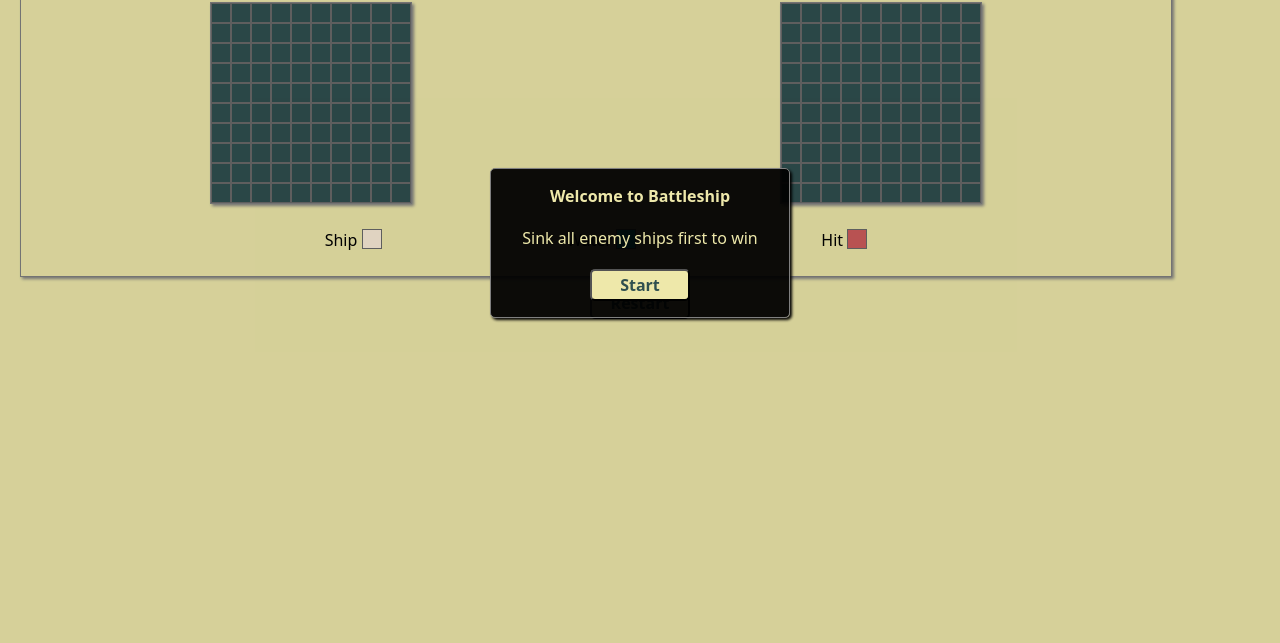
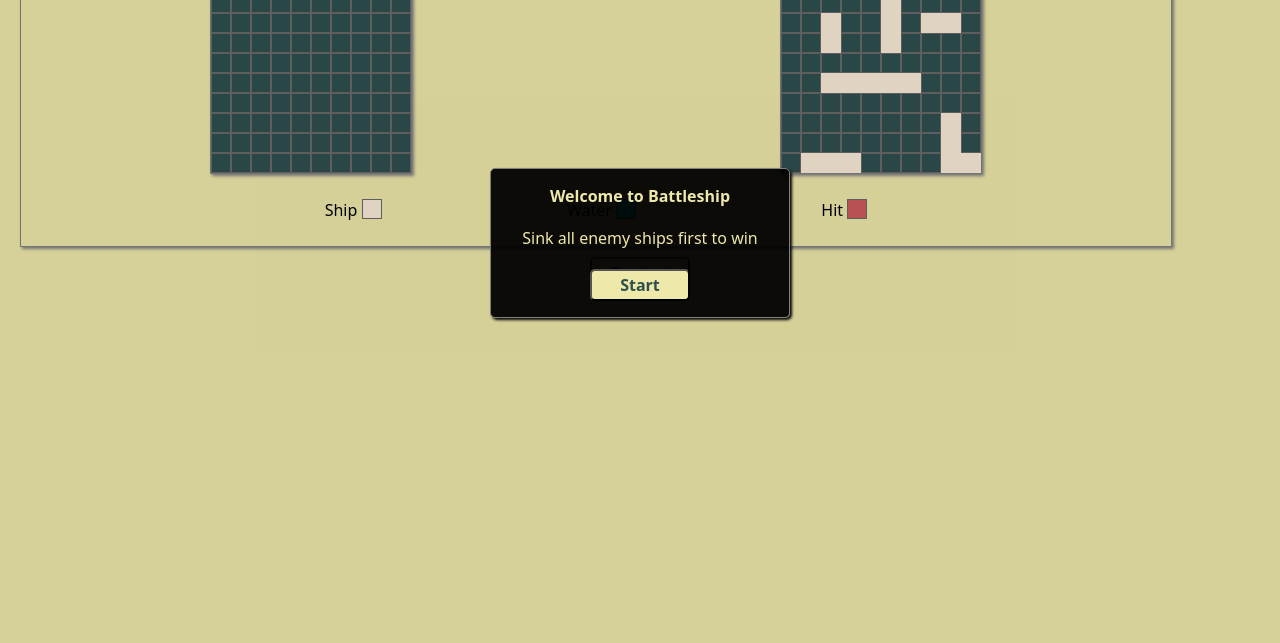
Before and after one commit to CassieV81/Battleship, a website with bundled scripts: page index.html in a window 1280 px wide. Shown: the part 157-800 px from the top of the page. Built offline with nearby package versions, Linux system fonts and the light colour scheme.

Commit message:
Refactor code to show all hit ships

```diff
--- a/src/index.js
+++ b/src/index.js
@@ -84,8 +84,19 @@ function showPlayerShips() {
     }
   }
 }
-
-
+// showPlayerShips();
+function showComputerShips() {
+  for (const cell of computerCells) {
+    const row = cell.getAttribute('data-row');
+    const col = cell.getAttribute('data-col');
+    const cellsArray = computerGameBoard.getBoard();
+    if (cellsArray[row][col].ship !== null) {
+      cell.style.backgroundColor = 'antiquewhite';
+      cell.style.borderColor = 'antiquewhite';
+    }
+  }
+}
+showComputerShips();
 
 function checkComputerCell(event, boardElement) {
   const cell = event.target;
@@ -97,6 +108,8 @@ function checkComputerCell(event, boardElement) {
   if (cellsArray[row][col].hit) return;
 
   const hit = boardElement.receiveAttack(row, col);
+  console.log(hit);
+  console.log(cell);
   checkHits(cell, hit);
 }
 function checkPlayerCell(row, col, boardElement) {
@@ -111,13 +124,14 @@ function checkPlayerCell(row, col, boardElement) {
 }
 
 function checkHits(cell, hit) {
-  if(!hit) {
+  if(hit == undefined) {
     cell.style.backgroundColor = 'aqua';
     cell.style.borderColor = 'aqua';
   } else {
     cell.style.backgroundColor = 'indianred';
     cell.style.borderColor = 'indianred';
   }
+  checkWin();
 }
 
 let boardActive = true;
@@ -136,7 +150,6 @@ function playerTurn() {
       }, { once: true});
     }
   }
-  checkWin();
 }
 
 function computerTurn() {
@@ -155,7 +168,6 @@ function computerTurn() {
       }
     }, 100)
   }
-  checkWin();
 }
 
 function checkWin() {
--- a/style.css
+++ b/style.css
@@ -9,7 +9,7 @@
   height: 100vh;
   padding: 10px;
   text-align: center;
-  padding-top: 80px;
+  padding-top: 50px;
   background-color: palegoldenrod;
 }
 
```
